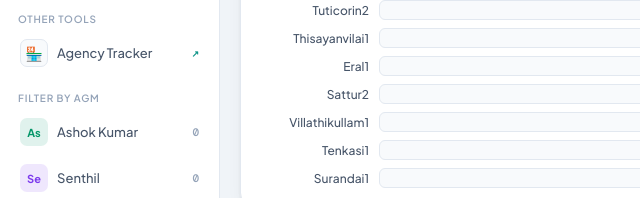
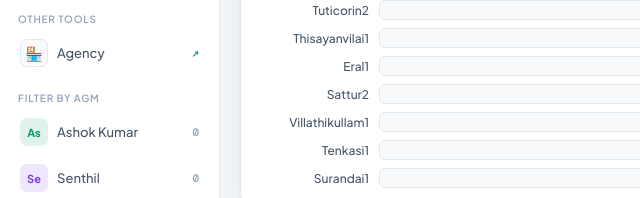
Before and after one commit to Rocklinks/sathya-reviews-explorer, a plain HTML site: page docs/sathya-mob.html in a window 1280 px wide. Shown: the part 326-524 px from the top of the page, 0-640 px from the left. Drawn offline with nearby package versions, Linux system fonts and the light colour scheme.

Commit message:
Update Agency Tracker link to new URL

```diff
--- a/docs/sathya-mob.html
+++ b/docs/sathya-mob.html
@@ -315,8 +315,8 @@ tbody td{padding:11px 14px;white-space:nowrap}
     </div>
     <div class="s-group">
       <div class="s-label">Other Tools</div>
-      <div class="s-item" onclick="window.location.href='sathya_agm_dashboard.html'">
-        <span class="s-icon">🏪</span>Agency Tracker<span class="s-ext-badge" style="color:var(--teal)">↗</span>
+      <div class="s-item" onclick="window.location.href='https://rocklinks.github.io/sathya-review-tracker/index.html'">
+        <span class="s-icon">🏪</span>Agency<span class="s-ext-badge" style="color:var(--teal)">↗</span>
       </div>
     </div>
     <div class="s-group">
```
